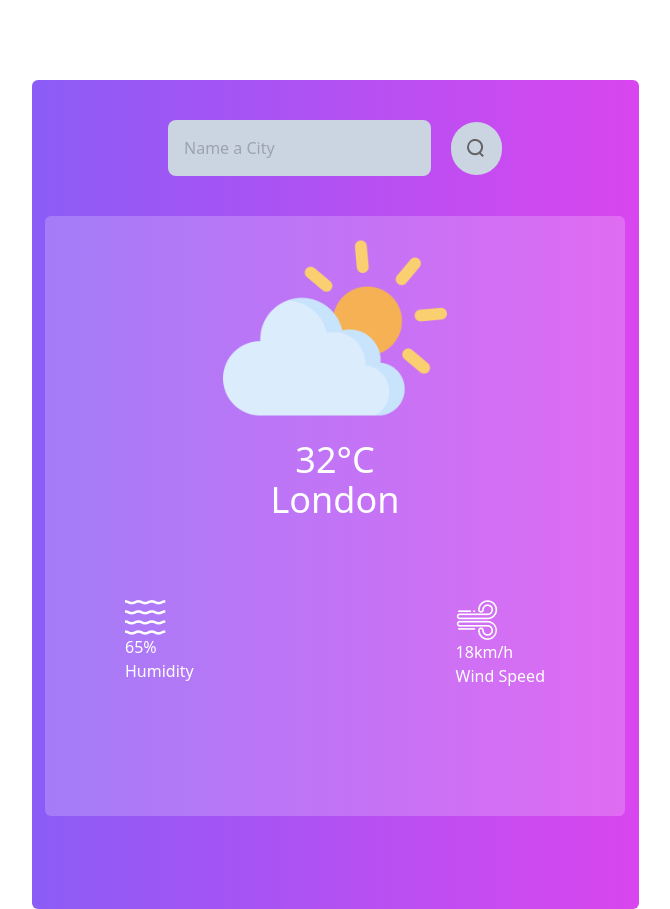
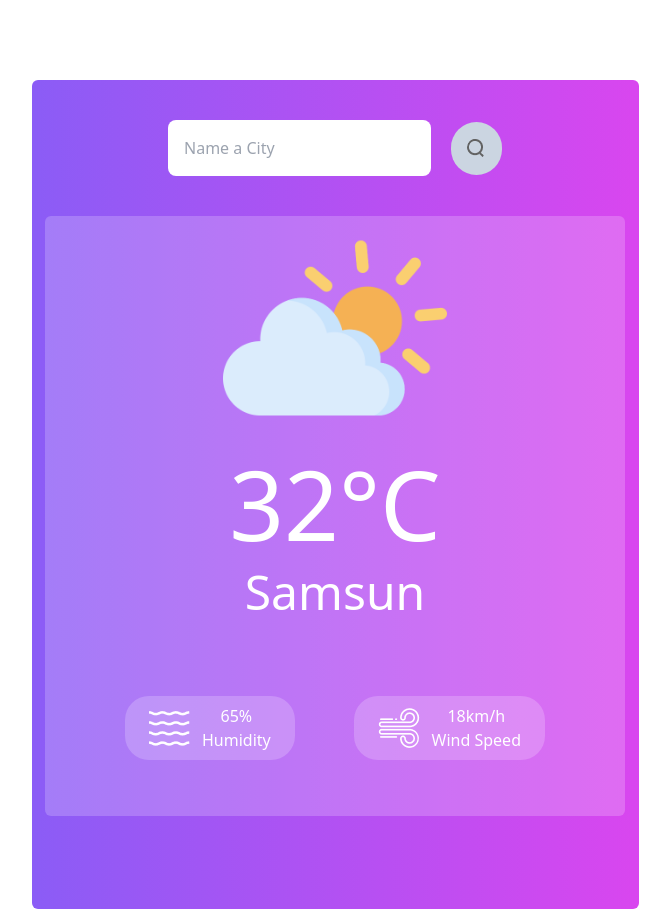
Before and after one commit to Hololopoto/weather, a React (Create React App) app: page / in a window 1280 px wide. Shown: the whole page, without its empty margins (305-975 px from the left). Built offline with nearby package versions, Linux system fonts and the light colour scheme.

Commit message:
Refactor WeatherApp component and import statement in index.js

```diff
--- /dev/null
+++ b/src/App.js
@@ -0,0 +1,47 @@
+import React, { useState } from "react";
+import axios from "axios";
+import Search from "./Components/Images/search.png";
+import Weather from "./Weather";
+
+function App() {
+  const [data, setData] = useState({});
+  const [location, setLocation] = useState("");
+  const api_key = "d02c70fe49bf4a70b2f024a6aba89a19";
+  const url = `https://api.openweathermap.org/data/2.5/weather?q=${location}&units=metric&appid=${api_key}`;
+  const searchLocation = (event) => {
+    if (event.key === "Enter") {
+      if (location !== "") {
+        axios.get(url).then((response) => {
+          setData(response.data);
+          console.log(response.data);
+        });
+        setLocation("");
+      }
+    }
+  };
+
+  return (
+    <div className=" w-[607px] h-[829px] m-auto mt-20 rounded-md  bg-gradient-to-r from-violet-500 to-fuchsia-500">
+      <div className="flex items-center justify-center gap-5">
+        <input
+          type="text"
+          className=" city rounded-lg p-4 my-10 bg-white"
+          placeholder="Name a City"
+          value={location}
+          onChange={(event) => setLocation(event.target.value)}
+          onKeyDownCapture={searchLocation}
+        />
+        <div className="">
+          <img
+            src={Search}
+            alt=""
+            className="flex bg-slate-300 rounded-full p-4"
+          />
+        </div>
+      </div>
+      <Weather weatherData={data} />
+    </div>
+  );
+}
+
+export default App;
--- /dev/null
+++ b/src/Weather.js
@@ -0,0 +1,41 @@
+import React from "react";
+import WeatClear from "./Components/Images/clear.png";
+import WeatCloud from "./Components/Images/cloud.png";
+import WeatDrizzle from "./Components/Images/drizzle.png";
+import WeatHumidity from "./Components/Images/humidity.png";
+import WeatRain from "./Components/Images/rain.png";
+import WeatSnow from "./Components/Images/snow.png";
+import WeatWind from "./Components/Images/wind.png";
+
+const Weather = ({ weatherData }) => {
+  console.log(weatherData);
+  return (
+    <div>
+      <div className="bg-white bg-opacity-20 w-[580px] h-[600px] rounded-md m-auto">
+        <div className="flex flex-col items-center align-top gap-4">
+          <img src={WeatCloud} alt="" className="" />
+          <h1 className="text-white text-8xl">32&deg;C</h1>
+          <h1 className="text-white text-5xl">Samsun</h1>
+        </div>
+        <div className="element flex justify-between text-white m-20">
+          <div className="datas flex  items-center gap-3 bg-white bg-opacity-20 rounded-3xl px-6 py-2">
+            <img src={WeatHumidity} alt="" />
+            <div className="data flex flex-col items-center ">
+              <h1 className="">65%</h1>
+              <h1 className="">Humidity</h1>
+            </div>
+          </div>
+          <div className="datas flex  items-center gap-3 bg-white bg-opacity-20 rounded-3xl px-6 py-2">
+            <img src={WeatWind} alt="" />
+            <div className="data flex flex-col items-center">
+              <h1 className="">18km/h</h1>
+              <h1 className="">Wind Speed</h1>
+            </div>
+          </div>
+        </div>
+      </div>
+    </div>
+  );
+};
+
+export default Weather;
--- a/src/WeatherApp.js
+++ /dev/null
@@ -1,55 +0,0 @@
-import React from "react";
-import axios from "axios";
-import WeatClear from "./Components/Images/clear.png";
-import WeatCloud from "./Components/Images/cloud.png";
-import WeatDrizzle from "./Components/Images/drizzle.png";
-import WeatHumidity from "./Components/Images/humidity.png";
-import WeatRain from "./Components/Images/rain.png";
-import Search from "./Components/Images/search.png";
-import WeatSnow from "./Components/Images/snow.png";
-import WeatWind from "./Components/Images/wind.png";
-const WeatherApp = () => {
-  let api_key = "d02c70fe49bf4a70b2f024a6aba89a19";
-  return (
-    <div className=" w-[607px] h-[829px] m-auto mt-20 rounded-md  bg-gradient-to-r from-violet-500 to-fuchsia-500">
-      <div className="flex items-center justify-center gap-5">
-        <input
-          type="text"
-          className=" rounded-lg p-4 my-10 bg-slate-300"
-          placeholder="Name a City"
-        />
-        <img
-          src={Search}
-          alt=""
-          className="flex bg-slate-300 rounded-full p-4"
-        />
-      </div>
-      <div className="bg-white bg-opacity-20 w-[580px] h-[600px] rounded-md m-auto">
-        <div className="flex flex-col items-center align-top">
-          <img src={WeatCloud} alt="" className="" />
-          <h1 className="text-white text-4xl">32&deg;C</h1>
-          <h1 className="text-white text-4xl">London</h1>
-        </div>
-        <div className="element flex justify-between text-white m-20">
-          <div className="datas">
-            <img src={WeatHumidity} alt="" />
-            <div className="data">
-              <h1 className="">65%</h1>
-              <h1 className="">Humidity</h1>
-            </div>
-          </div>
-          <div className="datas">
-            <img src={WeatWind} alt="" />
-            <div className="data">
-              <h1 className="">18km/h</h1>
-              <h1 className="">Wind Speed</h1>
-            </div>
-          </div>
-        </div>
-      </div>
-    </div>
-  );
-};
-
-export default WeatherApp;
-// https://api.openweathermap.org/data/2.5/weather?zip=94040,us&appid=d02c70fe49bf4a70b2f024a6aba89a19
--- a/src/index.js
+++ b/src/index.js
@@ -1,7 +1,7 @@
 import React from "react";
 import ReactDOM from "react-dom/client";
 import "./index.css";
-import App from "./WeatherApp";
+import App from "./App";
 
 const root = ReactDOM.createRoot(document.getElementById("root"));
 root.render(
```
